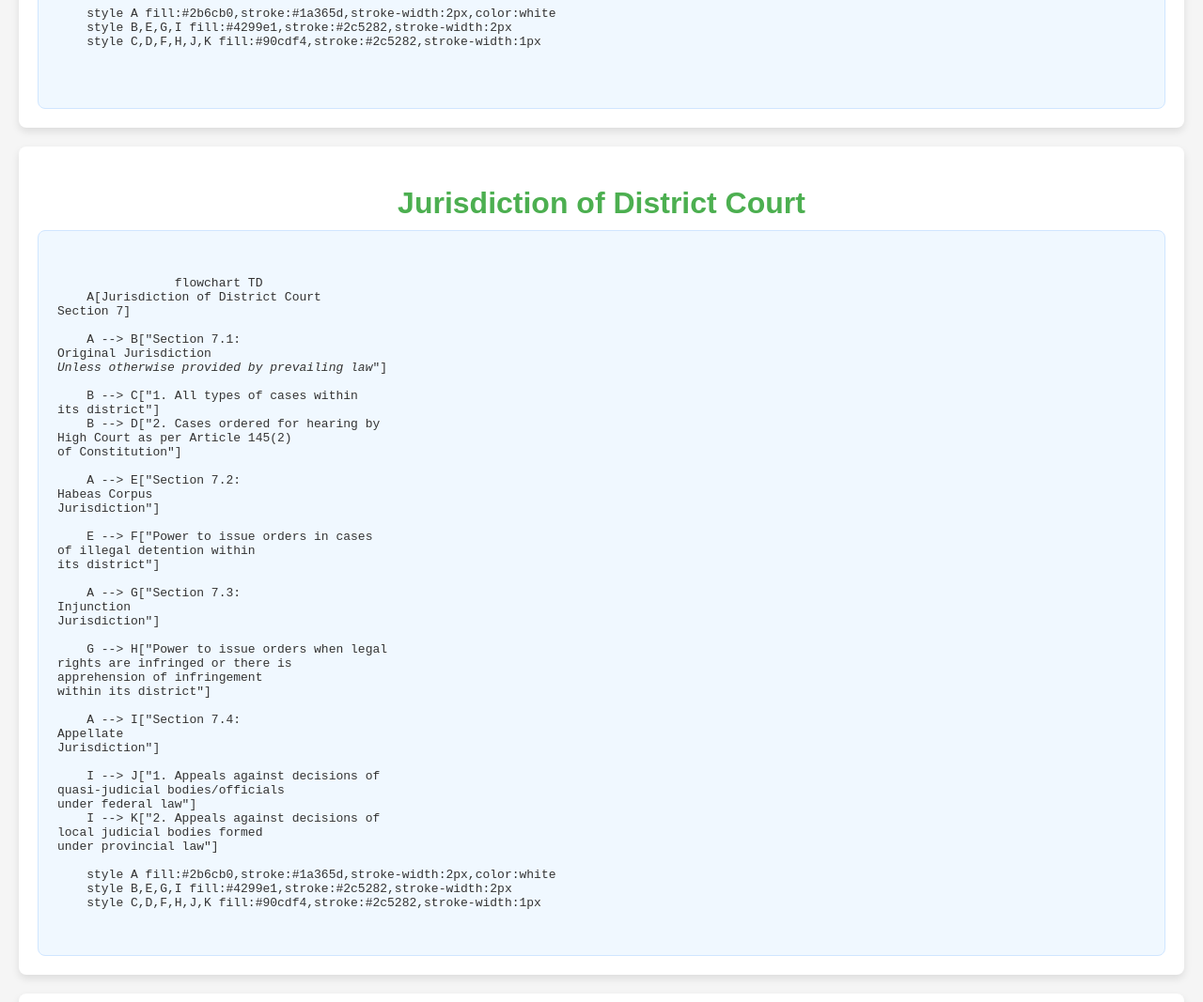
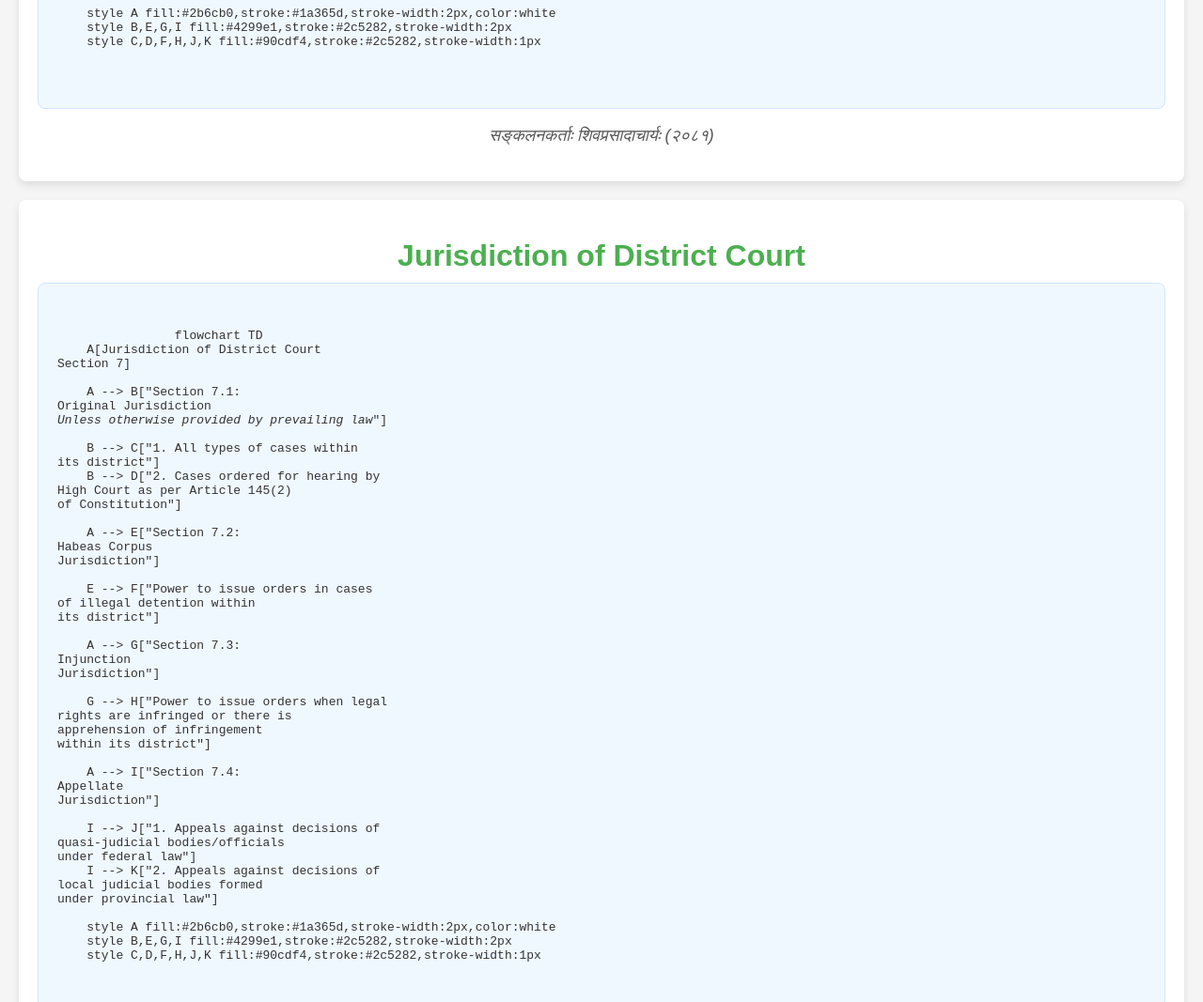
Before and after one commit to ShivaPrasadAcharya/flowchartoffederallegislativeprocess.git.io, a plain HTML site: page index.html in a window 1280 px wide. Shown: the part 780-1847 px from the top of the page at 94% size. Drawn offline with Linux system fonts and the light colour scheme.

Commit message:
Update index.html

```diff
--- a/index.html
+++ b/index.html
@@ -3,13 +3,13 @@
 <head>
     <meta charset="UTF-8">
     <meta name="viewport" content="width=device-width, initial-scale=1.0">
-    <title>Nepal Legislative Process</title>
+    <title>Flow charts</title>
     <script src="https://cdnjs.cloudflare.com/ajax/libs/mermaid/10.6.1/mermaid.min.js"></script>
     <link rel="stylesheet" href="styles.css">
 </head>
 <body>
                 <div class="container">
-        <h1> जिल्ला अदालतको अधिकारक्षेत्र</h1>
+        <h1> जिल्ला अदालतको अधिकारक्षेत्र  </h1>
                <div class="chart">
             <pre class="mermaid">
 
@@ -40,6 +40,7 @@
 
              </pre>
         </div>
+                    <p><i> सङ्कलनकर्ताः शिवप्रसादाचार्यः (२०८१) </i></p>
         </div>
                 <div class="container">
         <h1> Jurisdiction of District Court</h1>
@@ -72,6 +73,7 @@
     style C,D,F,H,J,K fill:#90cdf4,stroke:#2c5282,stroke-width:1px
                         </pre>
         </div>
+                      <p><i> सङ्कलनकर्ताः शिवप्रसादाचार्यः (२०८१) </i></p>
         </div>
 
 
@@ -106,6 +108,7 @@ flowchart TD
 
        </pre>
         </div>
+                      <p><i> सङ्कलनकर्ताः शिवप्रसादाचार्यः (२०८१) </i></p>
         </div>
                 <div class="container">
         <h1> Jurisdiction of HIgh Court</h1>
@@ -138,6 +141,7 @@ flowchart TD
 
        </pre>
         </div>
+                      <p><i> सङ्कलनकर्ताः शिवप्रसादाचार्यः (२०८१) </i></p>
         </div>
 
             <div class="container">
@@ -168,6 +172,7 @@ flowchart TD
 
              </pre>
         </div>
+                  <p><i> सङ्कलनकर्ताः शिवप्रसादाचार्यः (२०८१) </i></p>
         </div>
                 <div class="container">
         <h1> सर्वोच्च अदालतको पुनरावेदकीय क्षेत्राधिकार </h1>
@@ -198,6 +203,7 @@ flowchart TD
 
          </pre>
         </div>
+                      <p><i> सङ्कलनकर्ताः शिवप्रसादाचार्यः (२०८१) </i></p>
         </div>
      <div class="container">
         <h1> साधक जाँच सम्बन्धी</h1>
@@ -226,6 +232,7 @@ flowchart TD
 
        </pre>
         </div>
+           <p><i> सङ्कलनकर्ताः शिवप्रसादाचार्यः (२०८१) </i></p>
         </div>
 
                     <div class="container">
@@ -255,6 +262,7 @@ flowchart TD
 
        </pre>
         </div>
+                          <p><i> सङ्कलनकर्ताः शिवप्रसादाचार्यः (२०८१) </i></p>
         </div>
 
                     <div class="container">
@@ -291,6 +299,7 @@ flowchart TD
 
        </pre>
         </div>
+                          <p><i> सङ्कलनकर्ताः शिवप्रसादाचार्यः (२०८१) </i></p>
         </div>
                     <div class="container">
         <h1> Decision Review of Case</h1>
@@ -326,6 +335,7 @@ flowchart TD
 
        </pre>
         </div>
+                          <p><i> सङ्कलनकर्ताः शिवप्रसादाचार्यः (२०८१) </i></p>
         </div>
 
                     <div class="container">
@@ -358,6 +368,7 @@ flowchart TD
 
        </pre>
         </div>
+                          <p><i> सङ्कलनकर्ताः शिवप्रसादाचार्यः (२०८१) </i></p>
         </div>
                     <div class="container">
         <h1> Revision of Case</h1>
@@ -390,6 +401,7 @@ flowchart TD
 
        </pre>
         </div>
+                          <p><i> सङ्कलनकर्ताः शिवप्रसादाचार्यः (२०८१) </i></p>
         </div>
  <div class="container">
             <h1>पुनरावेदन र साधक सुन्ने अदालतको अधिकार</h1>
@@ -424,6 +436,7 @@ flowchart TD
                    </pre>
         </div>
     <p> न्याय प्रशासन ऐन, २०७३ को दफा १४ मा आधारित</p>
+       <p><i> सङ्कलनकर्ताः शिवप्रसादाचार्यः (२०८१) </i></p>
         </div>
 
     <div class="container">
@@ -448,6 +461,7 @@ flowchart TD
 
            </pre>
         </div>
+          <p><i> सङ्कलनकर्ताः शिवप्रसादाचार्यः (२०८१) </i></p>
     </div>
         <div class="container">
         <h1>अदालतको अवहेलना (दफा १७)</h1>
@@ -486,6 +500,7 @@ flowchart TD
                </pre>
         </div>
             <p> न्याय प्रशासन ऐन, २०७३ को दफा १७</p>
+              <p><i> सङ्कलनकर्ताः शिवप्रसादाचार्यः (२०८१) </i></p>
     </div>
     <div class="container">
 <h1> न्यायाधीशले आफैं गर्नुपर्ने काम (दफा २८) </h1>
@@ -522,6 +537,7 @@ flowchart TD
     style D fill:#e8ffe8,stroke:#000
                          </pre>
         </div>
+          <p><i> सङ्कलनकर्ताः शिवप्रसादाचार्यः (२०८१) </i></p>
                 </div>
      <div class="container">
         <h1>विधेयक प्रक्रिया फ्लोचार्ट</h1>
@@ -558,6 +574,7 @@ flowchart TD
                 X --> T
             </pre>
         </div>
+           <p><i> सङ्कलनकर्ताः शिवप्रसादाचार्यः (२०८१) </i></p>
     </div>
 
 
@@ -601,6 +618,7 @@ flowchart TD
                 U --> R
             </pre>
         </div>
+          <p><i> सङ्कलनकर्ताः शिवप्रसादाचार्यः (२०८१) </i></p>
     </div>
     <div class="container">
         <h1>प्रदेश व्यवस्थापन कार्यविधि</h1>
@@ -694,6 +712,7 @@ flowchart TD
 
 </pre>
 </div>
+              <p><i> सङ्कलनकर्ताः शिवप्रसादाचार्यः (२०८१) </i></p>
 </div>
         <div class="container">
         <h1>Treaty Making Process</h1>
@@ -759,6 +778,7 @@ flowchart TD
         </pre>
 </div>
             <p> This flow chart is prepared based on VCLT, 1969)</p>
+              <p><i> सङ्कलनकर्ताः शिवप्रसादाचार्यः (२०८१) </i></p>
 </div>
     <div class="container">
         <h1>Treaty Ratification Process in Nepal</h1>
@@ -802,7 +822,8 @@ flowchart TD
 </pre>
 </div>
 <p></p>Note: Acceptance/approval is alternative to ratification. However acceptance/approval of treaty has same legal effect as ratification. But it is generally faster with simplified domestic process. It is generally done in technical and administrative treaty  by executive body. But Nepal generally uses ratification for treaties.</p>
-</div>
+  <p><i> सङ्कलनकर्ताः शिवप्रसादाचार्यः (२०८१) </i></p>
+    </div>
 <div class="container">
     <h1>नेपालमा सन्धिको अनुमोदन पक्रिया</h1>
     <div class="chart">
@@ -839,6 +860,7 @@ flowchart TD
     style N fill:#e6ffe6
 </pre>
 </div>
+      <p><i> सङ्कलनकर्ताः शिवप्रसादाचार्यः (२०८१) </i></p>
 </div>
 <div class="container">
     <h1>Formation of Council of Minister</h1>
@@ -874,6 +896,7 @@ flowchart TD
     O -->|No| H
 </pre>
 </div>
+      <p><i> सङ्कलनकर्ताः शिवप्रसादाचार्यः (२०८१) </i></p>
 </div>
 <div class="container">
     <h1>संविधान संशोधन पक्रिया</h1>
@@ -911,6 +934,7 @@ flowchart TD
     O --> P[संविधान संशोधन लागू]
 </pre>
 </div>
+      <p><i> सङ्कलनकर्ताः शिवप्रसादाचार्यः (२०८१) </i></p>
 </div>
 <div class="container">
     <h1>Constitution Amendment Process in Nepal</h1>
@@ -948,6 +972,7 @@ flowchart TD
     O --> P[Constitutional Amendment comes into effect]
 </pre>
 </div>
+      <p><i> सङ्कलनकर्ताः शिवप्रसादाचार्यः (२०८१) </i></p>
 </div>
 <div class="container">
     <h1>Extradition Process </h1>
@@ -1005,6 +1030,7 @@ flowchart TD
     style U fill:#f08080,stroke:#000000
 </pre>
 </div>
+      <p><i> सङ्कलनकर्ताः शिवप्रसादाचार्यः (२०८१) </i></p>
 </div>
 
 <div class="container">
@@ -1070,6 +1096,7 @@ flowchart TD
 
 </pre>
 </div>
+      <p><i> सङ्कलनकर्ताः शिवप्रसादाचार्यः (२०८१) </i></p>
 </div>
 <div class="container">
     <h1>MLA process in Nepal</h1>
@@ -1133,6 +1160,7 @@ flowchart TD
 
 </pre>
 </div>
+      <p><i> सङ्कलनकर्ताः शिवप्रसादाचार्यः (२०८१) </i></p>
 </div>
      <div class="container">
         <h1>नेपालमा नागरिकता</h1>
@@ -1166,6 +1194,7 @@ flowchart TD
                 style L fill:#98fb98,stroke:#333,stroke-width:2px
 </pre>
 </div>
+           <p><i> सङ्कलनकर्ताः शिवप्रसादाचार्यः (२०८१) </i></p>
 </div>
 <div class="container">
     <h1>Citizenship in Nepal</h1>
@@ -1212,6 +1241,7 @@ flowchart TD
 
 </pre>
 </div>
+      <p><i> सङ्कलनकर्ताः शिवप्रसादाचार्यः (२०८१) </i></p>
 </div>
 
     <div class="container">
@@ -1255,6 +1285,7 @@ flowchart TD
             style I fill:#87ceeb,stroke:#333,stroke-width:2px
 </pre>
 </div>
+          <p><i> सङ्कलनकर्ताः शिवप्रसादाचार्यः (२०८१) </i></p>
 </div>
 <div class="container">
     <h1>Federal Legislature</h1>
@@ -1299,6 +1330,7 @@ flowchart TD
 
 </pre>
 </div>
+      <p><i> सङ्कलनकर्ताः शिवप्रसादाचार्यः (२०८१) </i></p>
 </div>
 
 <div class="container">
@@ -1450,6 +1482,7 @@ flowchart TD
     class Babhruvan survived
             </pre>
     </div>
+      <p><i> सङ्कलनकर्ताः शिवप्रसादाचार्यः (२०८१) </i></p>
     </div>
     <script src="script.js"></script>
 </body>
```
